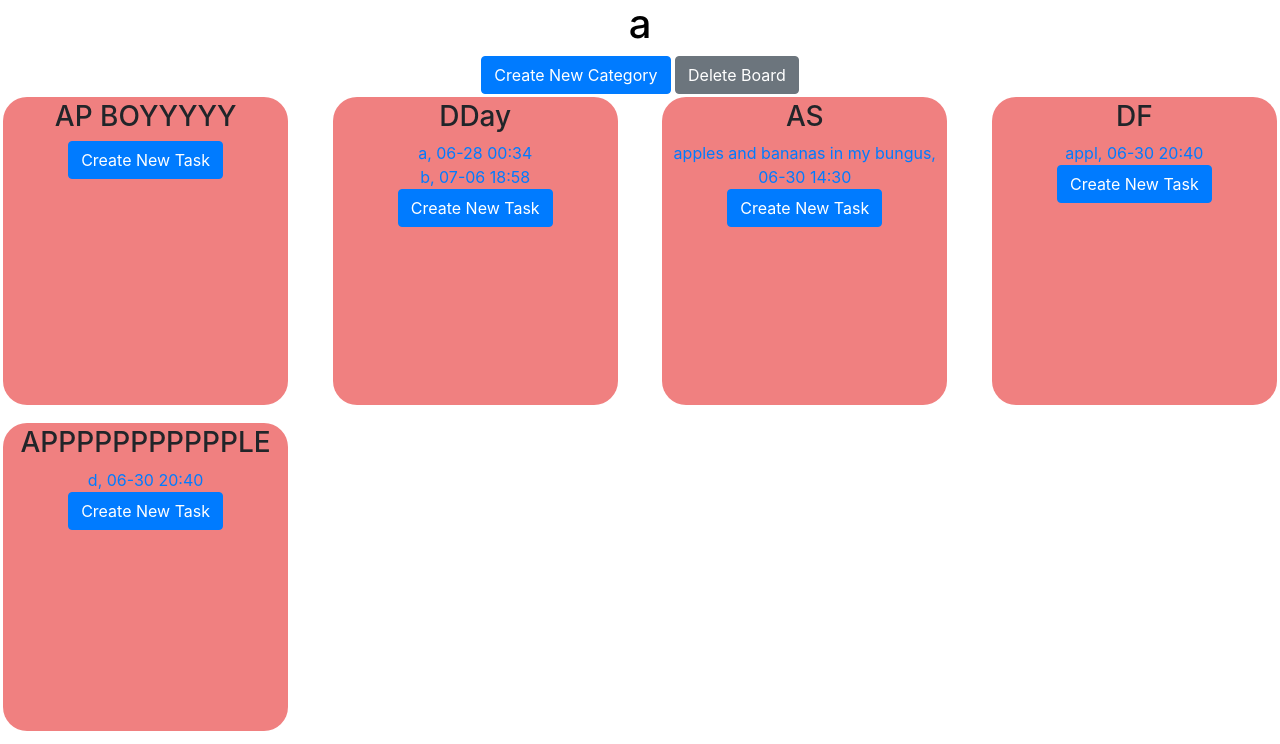
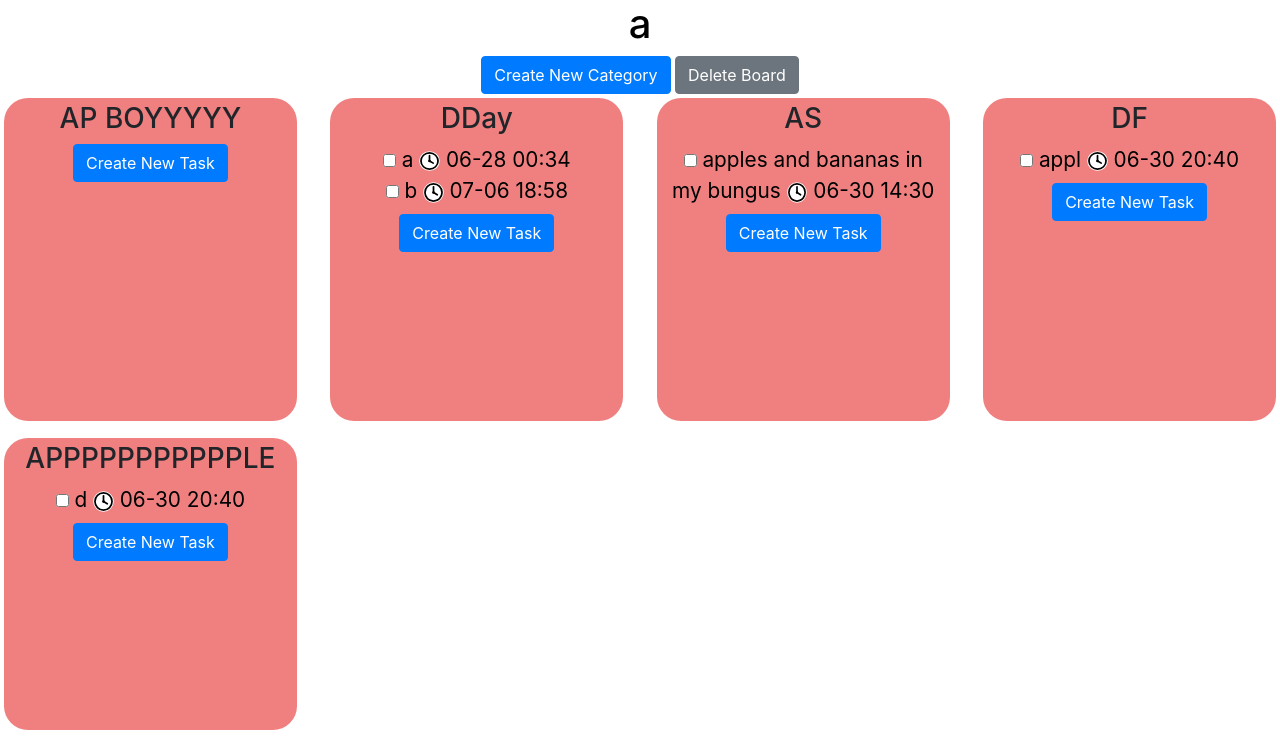
Before and after one commit to jtwolf1113/task-management-web-app, a Flask app: page /boards/a in a window 1280 px wide. Shown: the part 56-800 px from the top of the page. Run offline with Flask 2, Linux system fonts and the light colour scheme; a user stored in the database is signed in; data comes from the database, SQL or seed files in the repository; both versions use the stored data as it was after the commit; some libraries are stand-ins or nearby versions.

Commit message:
improvements
update formatting of ui
add due date svg to board
edit and update category titles

```diff
--- a/website/static/boardView.css
+++ b/website/static/boardView.css
@@ -57,18 +57,19 @@ button#board-title{
     width: 100%;
     position: relative;
     min-height: 80vh;
-    gap: 2% 3%;
+    gap: 1.5% 2%;
     background-color: none;
     margin-bottom: 1%;
+
 }
 
-@media screen and (max-width: 800px) {
+@media screen and (max-width: 900px) {
     .board_content{
         display: grid;
         grid-template-columns: repeat(2, 1fr);
     }
 }
-@media only screen and (min-width: 800px) {
+@media only screen and (min-width: 900px) {
     .board_content{
         display: grid;
         grid-template-columns: repeat(4, 1fr);
@@ -78,9 +79,12 @@ button#board-title{
 .category_container{
     background-color: lightcoral;
     border-radius: 1.5em;
-    min-height: 10em;
-    padding: 1%;
-    margin: 1%;
+    min-height: fit-content;
+    max-height: 50rem;
+    padding: 0.25rem;
+    margin: 0.25rem;
+    min-width: 20%;
+    overflow-y: auto;
 }
 
 
@@ -135,10 +139,27 @@ li.task-item-incompleted{
 
 ul.task_list{
     list-style-type: none;
-    margin: 0;
+    margin: 0.5rem;
     padding: 0;
+    font-size: 1.3rem;
+    word-wrap:break-word;
+    max-width: 100%;
 }
 
-input.new-category-title{
+.edit-category{
     display: none;
 }
+
+input.edit-category{
+    max-width: 95%;
+}
+
+
+
+img#clock-svg{
+    width: 1.3rem;
+}
+
+a.edit_task_link{
+    color:black;
+}
--- a/website/static/taskView.css
+++ b/website/static/taskView.css
@@ -49,3 +49,7 @@ h4#task-status{
 button#focus-timer-button{
     max-width: 7rem;
 }
+
+button#return-to-board{
+    max-width: 9rem;
+}
--- a/website/templates/boardview.html
+++ b/website/templates/boardview.html
@@ -105,16 +105,20 @@ id="envelop_content" >
 {% for cat in boardObject.categories %}
 
 <div class="category_container" name="{{ cat.name }}">
-    <h3 align="center" class="category_name {{cat.id}}" ondblclick="editCategoryDisplay('{{cat.id}}')", id="category-title-{{cat.id}} " >{{ cat.name }}</h3>
+    <h3 align="center" class="display-category category_name C{{cat.id}}" ondblclick="editCategoryDisplay('{{cat.id}}')", id="category-title-{{cat.id}} " >{{ cat.name }}</h3>
 
+    <div
+    class="edit-cat-name"
+    align="center">
     <input
     align="center"
     type="text"
-    class="form-control new-category-title {{cat.id}}"
-    id="new-category-name-{{cat.id}}"
+    class="form-control edit-category new-category-title C{{cat.id}}"
+    id="title-input-{{cat.id}}"
     value="{{cat.name}}">
-
-
+    <button align="center" id="save-title-{{cat.id}}" class="edit-category btn btn-primary C{{cat.id}}" onclick="updateCategoryTitle({{cat.id}}, {{boardObject.id}});">Save</button>
+    <button align="center" id="cancel-title-{{cat.id}}" class="edit-category btn btn-secondary C{{cat.id}}" onclick="cancelEditCategory()">Cancel</button>
+    </div>
 
 
 
@@ -122,8 +126,13 @@ id="envelop_content" >
     {% for task in cat.tasks%}
     {% if task.completed == False %}
     <li align="center" class="task-item-incompleted">
+        <input
+        type="checkbox"
+        class="task-checkbox"
+        id="{{task.id}}"
+        onclick="toggleTaskCompletion({{task.id}}, {{boardObject.id}})"/>
         <a class="edit_task_link" href="/boards/{{boardObject.name}}/{{cat.name}}/{{task.id}}">
-            <span class="incompleted-task-text">{{task.name}}, {{task.due_date.strftime('%m-%d %H:%M')}}</span>
+            <span class="incompleted-task-text">{{task.name}} <img src="{{url_for('static', filename = 'clock.svg')}}" id="clock-svg"> </img> {{task.due_date.strftime('%m-%d %H:%M')}}</span>
         </a>
     </li>
     {% endif %}
@@ -132,6 +141,12 @@ id="envelop_content" >
     {% for task in cat.tasks%}
     {% if task.completed == True %}
     <li align="center" class="task-item-completed">
+        <input
+        type="checkbox"
+        class="task-checkbox"
+        id="{{task.id}}"
+        onclick="toggleTaskCompletion({{task.id}}, {{boardObject.id}})"
+        checked/>
         <a class="edit_task_link" href="/boards/{{boardObject.name}}/{{cat.name}}/{{task.id}}">
             <span class="completed-task-text">{{task.name}}</span>
         </a>
--- a/website/templates/taskview.html
+++ b/website/templates/taskview.html
@@ -107,7 +107,7 @@
         </button>
     </div>
 
-    <h5 align="center"><a href="/boards/{{ board }}">Return to Board</a></h5>
+    <h5 align="center"><a href="/boards/{{ board }}"><button align="center" id="return-to-board" class="form-control btn btn-primary">Return to Board</button></a></h5>
 
 <div align="center" class="task-complete" >
 
--- a/website/views.py
+++ b/website/views.py
@@ -1,6 +1,5 @@
 from flask import Blueprint, render_template, request, flash, jsonify, sessions, redirect, abort
 from flask_login import login_required, current_user
-from matplotlib.pyplot import get
 from .models import Note, Board, Category, Task, User
 from . import db
 import json
@@ -142,6 +141,23 @@ def update_title():
                     flash('Name Changed', category='success')
     return redirect('/boards/'+str(board.name))
 
+
+@views.route('/update-category-title', methods = ['POST'])
+def update_category_title():
+    if request.method == 'POST':
+        data = json.loads(request.data)
+        categoryId = data['categoryId']
+        boardId = data['boardId']
+        title = data['newTitle']
+        category = Category.query.get(categoryId)
+        board = Board.query.get(boardId)
+        if board:
+            if category:
+                if board.user_id == current_user.id:
+                    category.name = title
+                    db.session.commit()
+    return redirect('/boards/<board>')
+
 @views.route('/boards/add-category', methods =['POST'])
 def add_category():
     if request.method == 'POST':
@@ -156,7 +172,7 @@ def add_category():
                 board.category_num += 1
                 db.session.commit()
                 flash('Category Created', category='success')
-    return redirect('/boards/'+str(board.name))
+    return render_template("boardview.html", user = current_user, board = board)
 
 
 
```
Also changed, not shown: website/static/boardview.js (+39 -8 lines), website/database.db, website/static/clock.svg (added).
